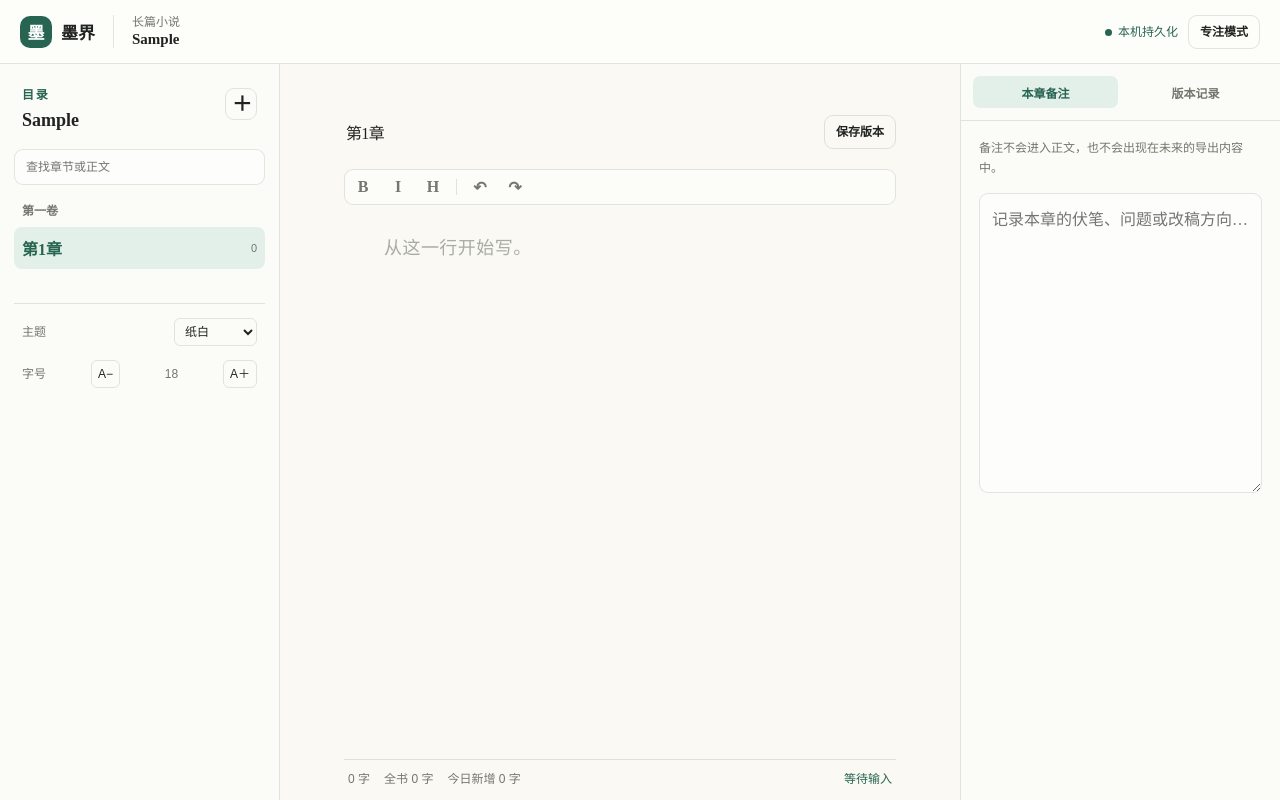
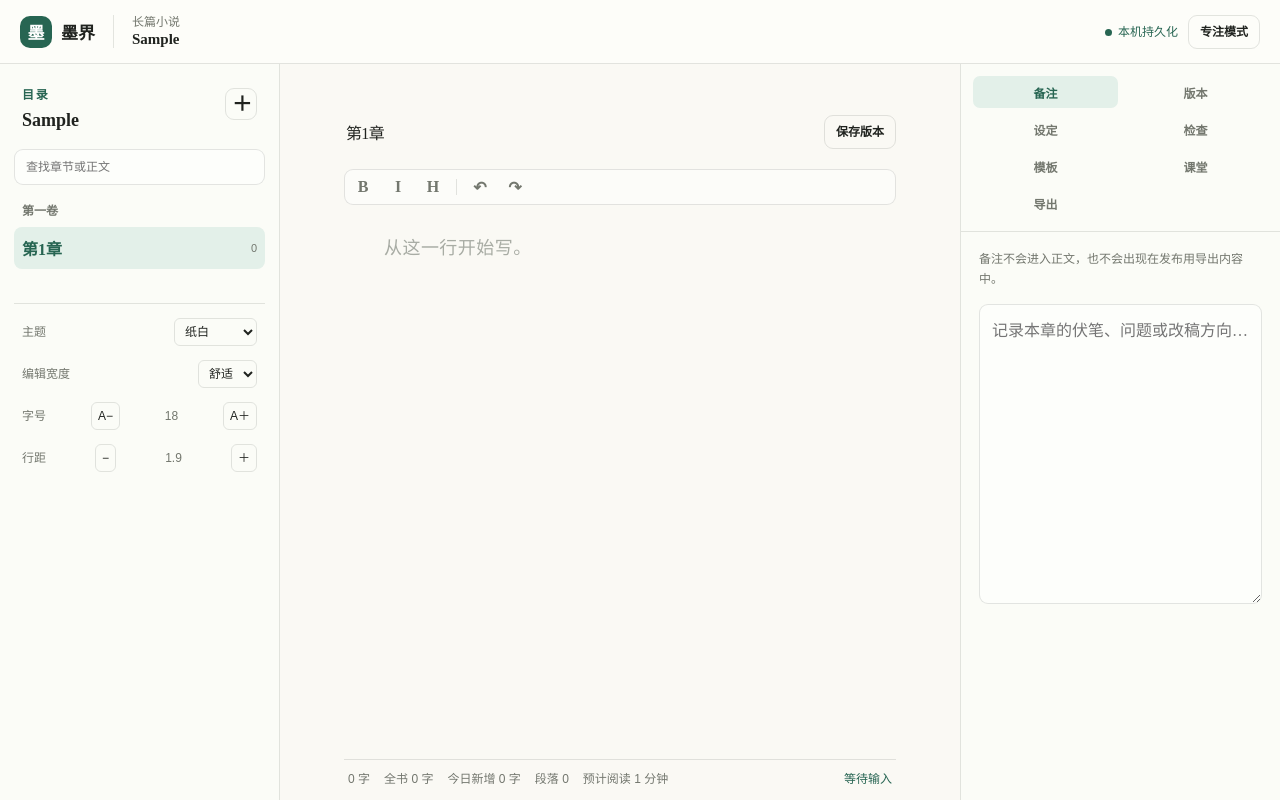
Before and after one commit to GreenHatty/mojie-writing-studio, a Next.js app: page / in a window 1280 px wide. Both pictures are taken after typing "Sample" into the empty fields and a click on the button "创建并开始写作". Built offline with nearby package versions, Linux system fonts and the light colour scheme.

Commit message:
feat: integrate dashboard templates tools settings and exports

```diff
--- a/src/components/writing-studio.tsx
+++ b/src/components/writing-studio.tsx
@@ -5,21 +5,27 @@ import { createChapterAutosaver, type ChapterAutosaver, type AutosaveState } fro
 import { countWritingCharacters, type ChapterSnapshot } from '../lib/writing';
 import {
   createWritingRepository,
-  type ChapterNote,
   type ProfileSettings,
   type StoredChapter,
   type WorkDetail,
   type WorkKind,
+  type WorkRecord,
   type WritingRepository
 } from '../lib/repository';
 import { CreateWorkForm } from './create-work-form';
+import { ImportExportPanel } from './import-export-panel';
+import { LessonsPanel } from './lessons-panel';
+import { ProjectPanel } from './project-panel';
 import { RichTextEditor } from './rich-text-editor';
+import { TemplateLibrary } from './template-library';
+import { ToolsPanel } from './tools-panel';
+import { WorkspaceDashboard } from './workspace-dashboard';
 
 type WritingStudioProps = {
   repository?: WritingRepository;
 };
 
-type RightPanel = 'note' | 'versions';
+type RightPanel = 'note' | 'versions' | 'project' | 'tools' | 'templates' | 'lessons' | 'export';
 
 const SETTINGS_FALLBACK: ProfileSettings = {
   ownerId: 'site-owner',
@@ -49,12 +55,15 @@ function formatCount(value: number): string {
 
 export function WritingStudio({ repository: suppliedRepository }: WritingStudioProps) {
   const [repository, setRepository] = useState<WritingRepository | null>(suppliedRepository ?? null);
+  const [works, setWorks] = useState<WorkRecord[]>([]);
   const [activeWork, setActiveWork] = useState<WorkDetail | null>(null);
   const [activeChapterId, setActiveChapterId] = useState<string | null>(null);
   const [loading, setLoading] = useState(true);
+  const [openingWork, setOpeningWork] = useState(false);
   const [creating, setCreating] = useState(false);
   const [chapterTitle, setChapterTitle] = useState('');
   const [editorDocument, setEditorDocument] = useState('<p></p>');
+  const [livePlainText, setLivePlainText] = useState('');
   const [liveWordCount, setLiveWordCount] = useState(0);
   const [saveState, setSaveState] = useState<AutosaveState>('idle');
   const [note, setNote] = useState('');
@@ -84,15 +93,13 @@ export function WritingStudio({ repository: suppliedRepository }: WritingStudioP
     const storage: WritingRepository = repository;
     let cancelled = false;
     async function bootstrap() {
-      const [works, loadedSettings, writtenToday] = await Promise.all([
+      const [workRecords, loadedSettings, writtenToday] = await Promise.all([
         storage.listWorks(),
         storage.getSettings(),
         storage.getTodayWritingCount(today())
       ]);
-      const work = works[0] ? await storage.getWork(works[0].id) : null;
       if (cancelled) return;
-      setActiveWork(work);
-      setActiveChapterId(work?.volumes[0]?.chapters[0]?.id ?? null);
+      setWorks(workRecords);
       setSettings(loadedSettings);
       setTodayCount(writtenToday);
       setOnline(typeof navigator === 'undefined' ? true : navigator.onLine);
@@ -120,6 +127,7 @@ export function WritingStudio({ repository: suppliedRepository }: WritingStudioP
       if (!current) return current;
       return {
         ...current,
+        updatedAt: replacement.updatedAt,
         volumes: current.volumes.map((volume) => ({
           ...volume,
           chapters: volume.chapters.map((chapter) => (chapter.id === replacement.id ? replacement : chapter))
@@ -139,6 +147,7 @@ export function WritingStudio({ repository: suppliedRepository }: WritingStudioP
     const chapter = activeChapter;
     let cancelled = false;
     setChapterTitle(chapter.title);
+    setLivePlainText(chapter.plainText);
     setLiveWordCount(chapter.wordCount);
     setDraftNotice('');
     const autosaver = createChapterAutosaver({
@@ -147,6 +156,7 @@ export function WritingStudio({ repository: suppliedRepository }: WritingStudioP
       onStateChange: setSaveState,
       onSaved: (savedChapter) => {
         replaceChapter(savedChapter);
+        setLivePlainText(savedChapter.plainText);
         setLiveWordCount(savedChapter.wordCount);
         void storage.getTodayWritingCount(today()).then(setTodayCount);
       },
@@ -167,6 +177,7 @@ export function WritingStudio({ repository: suppliedRepository }: WritingStudioP
         const preferredDocument = draft?.content ?? chapter.content;
         const preferredText = draft?.plainText ?? chapter.plainText;
         setEditorDocument(preferredDocument);
+        setLivePlainText(preferredText);
         setLiveWordCount(countWritingCharacters(preferredText));
         setNote(notes[0]?.body ?? '');
         setSnapshots(versionHistory);
@@ -189,14 +200,46 @@ export function WritingStudio({ repository: suppliedRepository }: WritingStudioP
     };
   }, [activeChapter?.id, repository]);
 
+  async function openWork(workId: string) {
+    if (!repository) return;
+    setOpeningWork(true);
+    try {
+      const work = await repository.getWork(workId);
+      setActiveWork(work);
+      setActiveChapterId(work?.volumes[0]?.chapters[0]?.id ?? null);
+      setRightPanel('note');
+      setSearch('');
+    } finally {
+      setOpeningWork(false);
+    }
+  }
+
   async function createWork(input: { title: string; kind: WorkKind }) {
     if (!repository) return;
     setCreating(true);
-    const created = await repository.createWork(input);
-    const work = await repository.getWork(created.work.id);
-    setActiveWork(work);
-    setActiveChapterId(created.chapter.id);
-    setCreating(false);
+    try {
+      const created = await repository.createWork(input);
+      const [work, workRecords] = await Promise.all([
+        repository.getWork(created.work.id),
+        repository.listWorks()
+      ]);
+      setWorks(workRecords);
+      setActiveWork(work);
+      setActiveChapterId(created.chapter.id);
+      setRightPanel('note');
+    } finally {
+      setCreating(false);
+    }
+  }
+
+  async function returnToDashboard() {
+    if (!repository) return;
+    await autosaverRef.current?.flush();
+    setWorks(await repository.listWorks());
+    setActiveWork(null);
+    setActiveChapterId(null);
+    setMobilePanel('none');
+    setFocusMode(false);
   }
 
   async function switchChapter(chapterId: string) {
@@ -209,6 +252,7 @@ export function WritingStudio({ repository: suppliedRepository }: WritingStudioP
     if (!activeWork || !repository) return;
     const volume = activeWork.volumes[activeWork.volumes.length - 1];
     if (!volume) return;
+    await autosaverRef.current?.flush();
     const chapter = await repository.createChapter(activeWork.id, volume.id);
     const refreshed = await repository.getWork(activeWork.id);
     setActiveWork(refreshed);
@@ -223,6 +267,7 @@ export function WritingStudio({ repository: suppliedRepository }: WritingStudioP
 
   function updateEditor(content: string, plainText: string) {
     setEditorDocument(content);
+    setLivePlainText(plainText);
     setLiveWordCount(countWritingCharacters(plainText));
     void autosaverRef.current?.queue(content, plainText).catch(() => setSaveState('error'));
   }
@@ -246,6 +291,7 @@ export function WritingStudio({ repository: suppliedRepository }: WritingStudioP
     const restored = await repository.restoreSnapshot(activeChapter.id, snapshot.id);
     replaceChapter(restored);
     setEditorDocument(restored.content);
+    setLivePlainText(restored.plainText);
     setLiveWordCount(restored.wordCount);
     setEditorReset((value) => value + 1);
     await refreshSnapshots(activeChapter.id);
@@ -256,6 +302,7 @@ export function WritingStudio({ repository: suppliedRepository }: WritingStudioP
     if (!activeChapter || !repository) return;
     await repository.clearDraft(activeChapter.id);
     setEditorDocument(activeChapter.content);
+    setLivePlainText(activeChapter.plainText);
     setLiveWordCount(activeChapter.wordCount);
     setDraftNotice('已使用已保存版本。');
     setEditorReset((value) => value + 1);
@@ -270,7 +317,7 @@ export function WritingStudio({ repository: suppliedRepository }: WritingStudioP
 
   if (loading || !repository) return <main className="app-loading">正在打开你的写作台…</main>;
 
-  if (!activeWork) {
+  if (!activeWork && works.length === 0) {
     return (
       <main className="empty-workspace">
         <div className="brand-mark" aria-hidden="true">墨</div>
@@ -279,6 +326,18 @@ export function WritingStudio({ repository: suppliedRepository }: WritingStudioP
         <p className="empty-copy">从一个书名开始。目录、草稿与版本会在本机安全保存。</p>
         <CreateWorkForm busy={creating} onCreate={createWork} />
       </main>
+    );
+  }
+
+  if (!activeWork) {
+    return (
+      <WorkspaceDashboard
+        creating={creating || openingWork}
+        onCreate={createWork}
+        onOpen={(workId) => void openWork(workId)}
+        todayCount={todayCount}
+        works={works}
+      />
     );
   }
 
@@ -309,7 +368,7 @@ export function WritingStudio({ repository: suppliedRepository }: WritingStudioP
   return (
     <main className={`studio-shell theme-${settings.theme} ${focusMode ? 'is-focused' : ''}`} style={visualStyle}>
       <header className="studio-topbar">
-        <button aria-label="返回工作台" className="brand-lockup" onClick={() => setActiveWork(null)} type="button">
+        <button aria-label="返回工作台" className="brand-lockup" onClick={() => void returnToDashboard()} type="button">
           <span className="brand-mark">墨</span>
           <span>墨界</span>
         </button>
@@ -320,7 +379,7 @@ export function WritingStudio({ repository: suppliedRepository }: WritingStudioP
         <div className="topbar-actions">
           <span className={`network-state ${online ? '' : 'is-offline'}`}>{online ? '本机持久化' : '离线写作中'}</span>
           <button className="mobile-panel-button" onClick={() => setMobilePanel('directory')} type="button">目录</button>
-          <button className="mobile-panel-button tablet-context-button" onClick={() => setMobilePanel('context')} type="button">备注</button>
+          <button className="mobile-panel-button tablet-context-button" onClick={() => setMobilePanel('context')} type="button">工具</button>
           <button className="quiet-button" onClick={() => setFocusMode((value) => !value)} type="button">
             {focusMode ? '退出专注' : '专注模式'}
           </button>
@@ -369,11 +428,25 @@ export function WritingStudio({ repository: suppliedRepository }: WritingStudioP
               <option value="dark">深色</option>
             </select>
           </label>
+          <label>
+            <span>编辑宽度</span>
+            <select onChange={(event) => void updateSettings({ editorWidth: event.target.value as ProfileSettings['editorWidth'] })} value={settings.editorWidth}>
+              <option value="narrow">窄</option>
+              <option value="comfortable">舒适</option>
+              <option value="wide">宽</option>
+            </select>
+          </label>
           <div className="font-controls">
             <span>字号</span>
             <button aria-label="减小字号" onClick={() => void updateSettings({ fontSize: Math.max(14, settings.fontSize - 1) })} type="button">A−</button>
             <span>{settings.fontSize}</span>
             <button aria-label="增大字号" onClick={() => void updateSettings({ fontSize: Math.min(28, settings.fontSize + 1) })} type="button">A＋</button>
+          </div>
+          <div className="font-controls">
+            <span>行距</span>
+            <button aria-label="减小行距" onClick={() => void updateSettings({ lineHeight: Math.max(1.4, Number((settings.lineHeight - 0.1).toFixed(1))) })} type="button">−</button>
+            <span>{settings.lineHeight.toFixed(1)}</span>
+            <button aria-label="增大行距" onClick={() => void updateSettings({ lineHeight: Math.min(2.6, Number((settings.lineHeight + 0.1).toFixed(1))) })} type="button">＋</button>
           </div>
         </div>
       </aside>
@@ -399,18 +472,25 @@ export function WritingStudio({ repository: suppliedRepository }: WritingStudioP
           <span>{formatCount(liveWordCount)} 字</span>
           <span>全书 {formatCount(totalWords(activeWork))} 字</span>
           <span>今日新增 {formatCount(todayCount)} 字</span>
+          <span>段落 {livePlainText ? livePlainText.split(/\n+/u).filter(Boolean).length : 0}</span>
+          <span>预计阅读 {Math.max(1, Math.ceil(liveWordCount / 500))} 分钟</span>
           <span className={`save-state save-${saveState}`}>{saveLabel[saveState]}</span>
         </footer>
       </section>
 
       <aside aria-label="章节辅助信息" className={`context-sidebar ${mobilePanel === 'context' ? 'is-mobile-open' : ''}`}>
         <div className="context-tabs" role="tablist">
-          <button aria-selected={rightPanel === 'note'} onClick={() => setRightPanel('note')} role="tab" type="button">本章备注</button>
-          <button aria-selected={rightPanel === 'versions'} onClick={() => setRightPanel('versions')} role="tab" type="button">版本记录</button>
+          <button aria-selected={rightPanel === 'note'} onClick={() => setRightPanel('note')} role="tab" type="button">备注</button>
+          <button aria-selected={rightPanel === 'versions'} onClick={() => setRightPanel('versions')} role="tab" type="button">版本</button>
+          <button aria-selected={rightPanel === 'project'} onClick={() => setRightPanel('project')} role="tab" type="button">设定</button>
+          <button aria-selected={rightPanel === 'tools'} onClick={() => setRightPanel('tools')} role="tab" type="button">检查</button>
+          <button aria-selected={rightPanel === 'templates'} onClick={() => setRightPanel('templates')} role="tab" type="button">模板</button>
+          <button aria-selected={rightPanel === 'lessons'} onClick={() => setRightPanel('lessons')} role="tab" type="button">课堂</button>
+          <button aria-selected={rightPanel === 'export'} onClick={() => setRightPanel('export')} role="tab" type="button">导出</button>
         </div>
         {rightPanel === 'note' ? (
           <section className="note-panel">
-            <p>备注不会进入正文，也不会出现在未来的导出内容中。</p>
+            <p>备注不会进入正文，也不会出现在发布用导出内容中。</p>
             <textarea
               aria-label="本章备注"
               onBlur={() => void saveNote()}
@@ -419,7 +499,8 @@ export function WritingStudio({ repository: suppliedRepository }: WritingStudioP
               value={note}
             />
           </section>
-        ) : (
+        ) : null}
+        {rightPanel === 'versions' ? (
           <section className="versions-panel">
             <p>恢复前会自动保留当前内容。</p>
             {snapshots.length ? (
@@ -435,10 +516,15 @@ export function WritingStudio({ repository: suppliedRepository }: WritingStudioP
                 ))}
               </ul>
             ) : (
-              <div className="context-empty">尚无版本。写作五分钟后会自动生成快照，也可手动保存。</div>
+              <div className="context-empty">尚无版本。可点击正文上方“保存版本”建立关键快照。</div>
             )}
           </section>
-        )}
+        ) : null}
+        {rightPanel === 'project' ? <ProjectPanel repository={repository} workId={activeWork.id} /> : null}
+        {rightPanel === 'tools' ? <ToolsPanel text={livePlainText} /> : null}
+        {rightPanel === 'templates' ? <TemplateLibrary /> : null}
+        {rightPanel === 'lessons' ? <LessonsPanel /> : null}
+        {rightPanel === 'export' ? <ImportExportPanel work={activeWork} /> : null}
       </aside>
     </main>
   );
```
